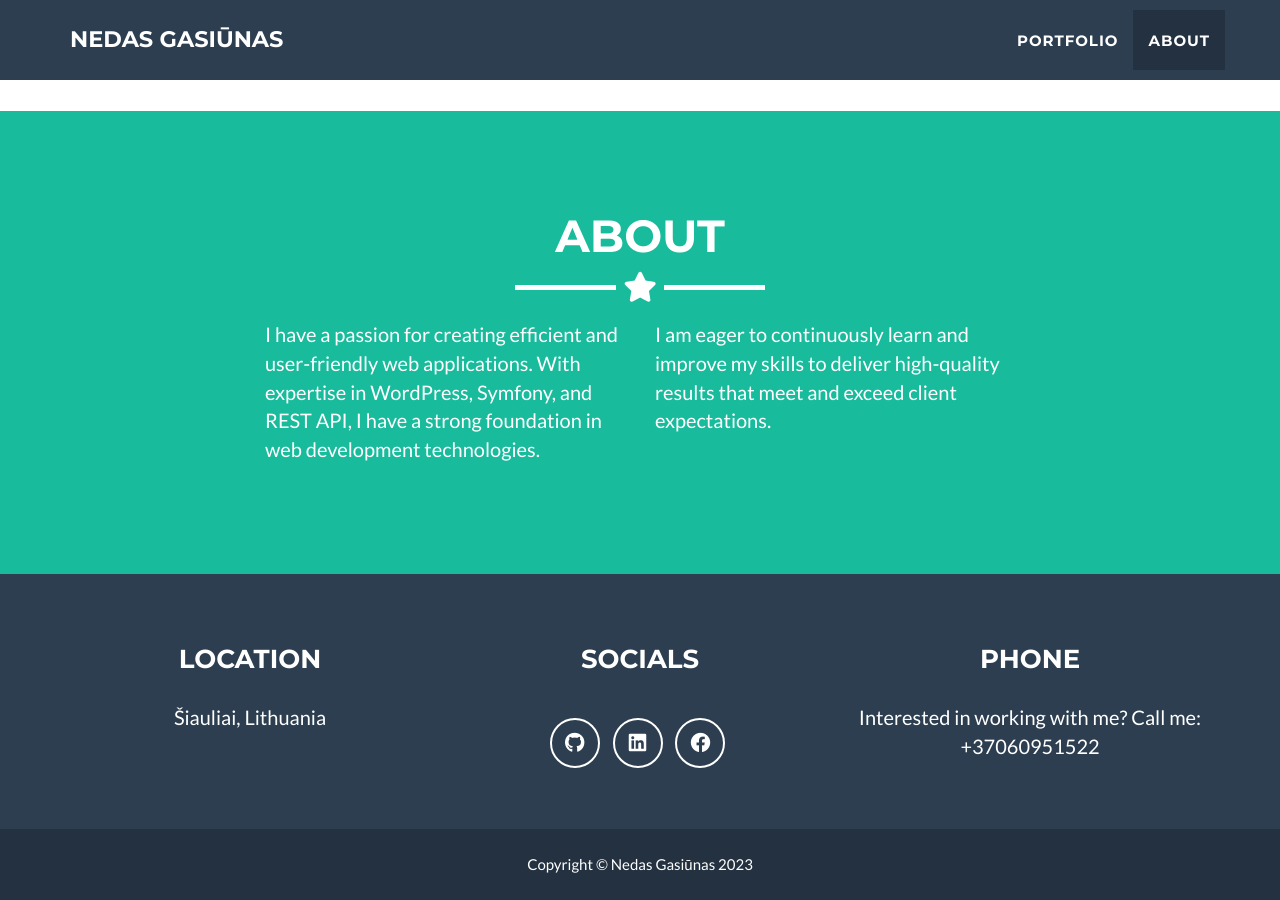
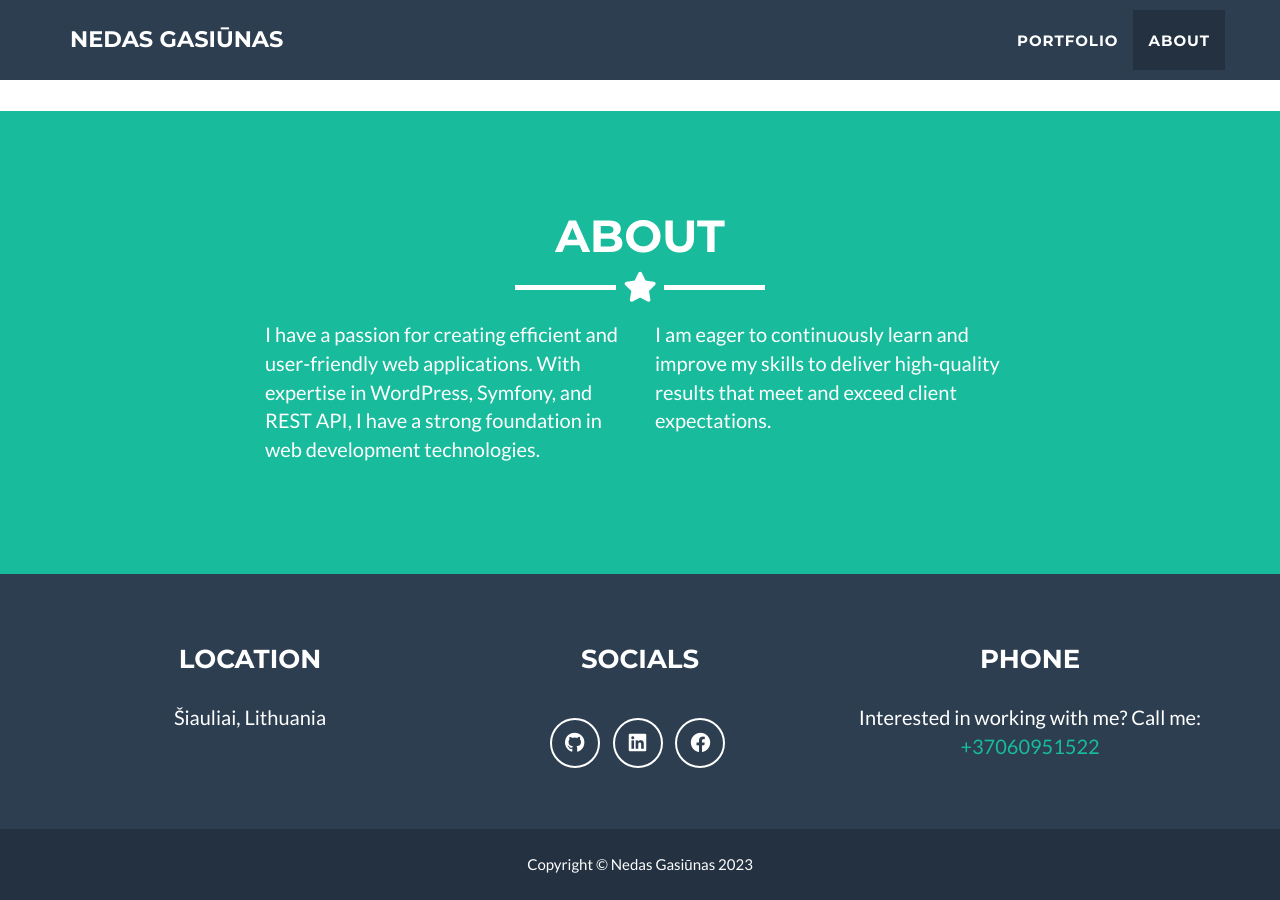
Before and after one commit to Qpsa/qpsa.github.io, a Jekyll site: the page built from _posts/2023-01-02-Custom-slot-reservation-plugin.markdown, in a window 1280 px wide and 900 px high, scrolled down 1247 px. Built offline with Jekyll 4.4.1, drawn with Linux system fonts in a browser that asks for light colours; part of the change alters nothing that is shown.

Commit message:
Project description updates(14)

```diff
--- a/_config.yml
+++ b/_config.yml
@@ -40,7 +40,7 @@ footer:
 # Social networks usernames (many more available: google-plus, flickr, dribbble, pinterest, instagram, tumblr, linkedin, etc.)
 social:
   - title: github
-    url: http://github.com/Qpsa
+    url: https://github.com/Qpsa
   - title: linkedin
     url: https://lt.linkedin.com/in/nedas-gasi%C5%ABnas-13737524b
   - title: facebook
@@ -52,7 +52,7 @@ address:
 
 # Credits content
 credits: 'Interested in working with me?
-Call me: +37060951522'
+Call me: <a href="tel:+37060951522">+37060951522</a>'
 
 # Build settings
 markdown: kramdown
--- a/_posts/2023-01-17-manovynuoges.lt.markdown
+++ /dev/null
@@ -1,11 +0,0 @@
----
-layout: default
-modal-id: 1
-date: 2023-01-03
-img: manovynuoges.png
-alt: manovynuoges-alt
-project-date: January 2023
-client: manovynuoges.lt
-category: Web Development
-description: For this project, I was responsible for migrating content from an old website to a new platform. I also updated the component versions and the PHP version to ensure optimal performance and security. As part of the upgrade, I mounted a new theme, which required significant customization to maintain the website's brand identity. Throughout the migration process, I made sure that all website links stayed the same, which was crucial to avoid broken links and preserve the site's SEO rankings. <a href="https://manovynuoges.lt/)">manovynuoges.lt</a>
----
```
